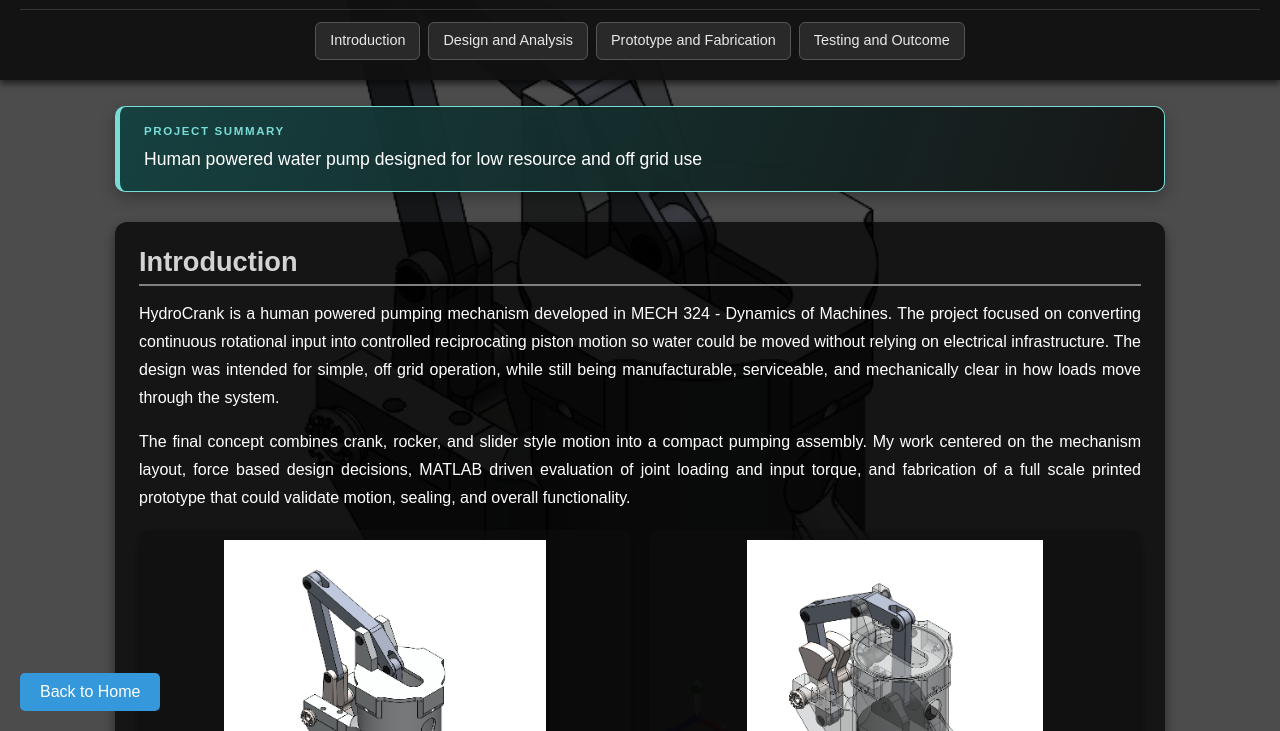
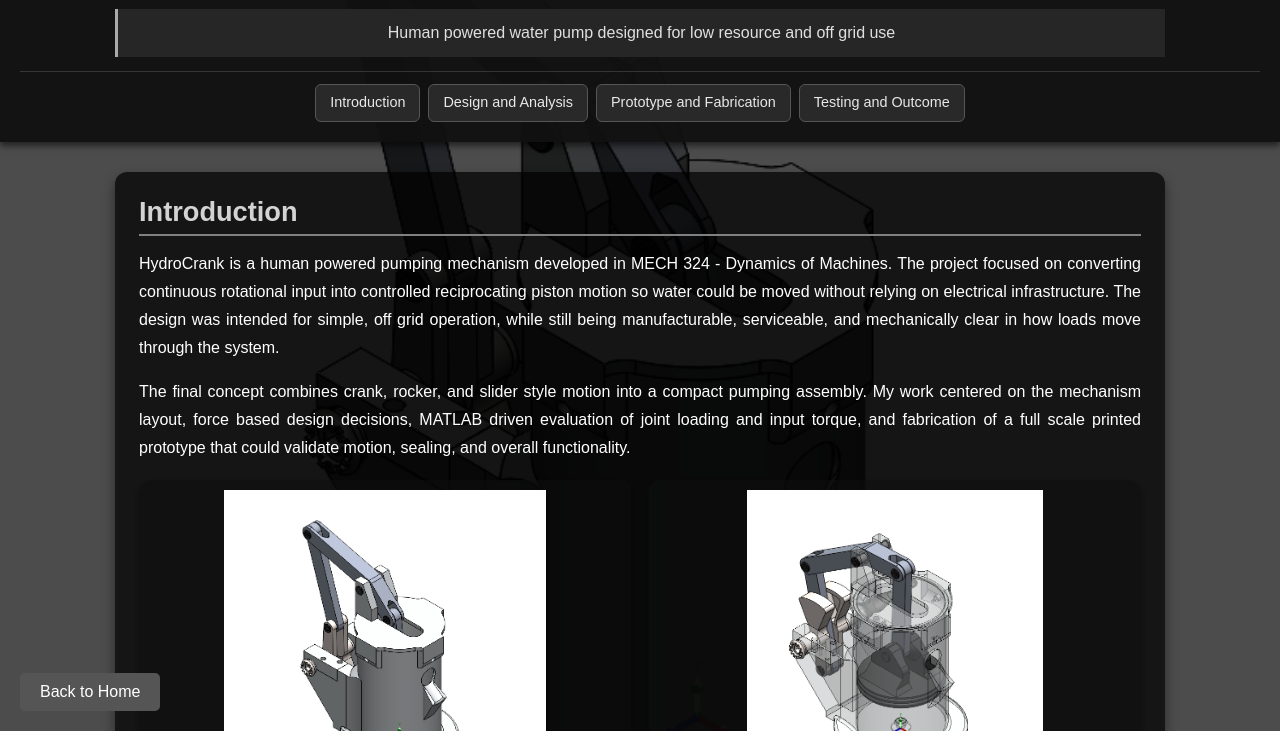
Before and after one commit to natlra/natlra.github.io, a plain HTML site: page Hydrocrank-project-page.html in a window 1280 px wide. Shown: the part 69-800 px from the top of the page. Drawn offline with Linux system fonts and the light colour scheme.

Commit message:
Integrate grayscale descriptions into headers and neutralize home buttons

```diff
--- a/Hydrocrank-project-page.html
+++ b/Hydrocrank-project-page.html
@@ -243,31 +243,30 @@
             transition: background-color .2s, border-color .2s;
         }
         header.project-header .sub-nav a:hover { background: #424242; border-color: #aaa; color: #fff; }
-        .project-summary {
-            box-sizing: border-box; display: block; width: 90%; max-width: 1050px;
-            margin: 26px auto 0; padding: 18px 24px; text-align: left;
-            background: linear-gradient(110deg, rgba(var(--summary-tint),.97), rgba(20,20,20,.96));
-            border: 1px solid var(--summary-accent); border-left: 5px solid var(--summary-accent);
-            border-radius: 10px; box-shadow: 0 6px 16px #0004; font-family: Arial, sans-serif;
+
+        header.project-header .project-summary {
+            display: block; width: 100%; max-width: 1050px; box-sizing: border-box;
+            margin: 0 auto 14px; padding: 12px 18px;
+            background: #262626; border: 0; border-left: 3px solid #aaa;
+            border-radius: 0; box-shadow: none; text-align: center;
         }
-        .project-summary .summary-label {
-            display: block; color: var(--summary-accent); font-size: .72rem;
-            font-weight: bold; letter-spacing: .14em; text-transform: uppercase; margin-bottom: 8px;
+        header.project-header .project-summary p {
+            color: #e0e0e0; margin: 0; font-size: 1rem; line-height: 1.5;
+            font-weight: normal; text-align: center;
         }
-        .project-summary p { color: #fff; margin: 0; font-size: 1.1rem; line-height: 1.6; text-align: left; }
         .back-to-home {
             position: fixed; bottom: 20px; left: 20px; padding: 10px 20px;
-            background-color: #3498db; color: white; border: none; border-radius: 5px;
+            background-color: #555555; color: white; border: none; border-radius: 5px;
             font-family: Arial, sans-serif; font-size: 16px; line-height: normal;
             text-decoration: none; cursor: pointer; transition: background-color .3s ease; z-index: 100;
         }
-        .back-to-home:hover { background-color: #2980b9; }
+        .back-to-home:hover { background-color: #707070; }
         .back-to-home:focus-visible, .sub-nav a:focus-visible { outline: 3px solid white; outline-offset: 3px; }
         body { padding-bottom: 80px; }
         @media (max-width: 700px) {
             header.project-header { padding: 14px 12px; }
             header.project-header .sub-nav a { padding: 7px 10px; font-size: .82rem; }
-            .project-summary { padding: 16px 18px; margin-top: 18px; }
+            header.project-header .project-summary { padding: 10px 12px; margin: 0 auto 12px; }
         }
 
 </style>
@@ -280,6 +279,7 @@
 
     <header class="sticky-header project-header">
 <h1>HydroCrank Project</h1>
+<div class="project-summary" aria-label="Page description"><p>Human powered water pump designed for low resource and off grid use</p></div>
 <nav class="sub-nav" aria-label="Page sections">
             <a href="#introduction">Introduction</a>
             <a href="#analysis">Design and Analysis</a>
@@ -287,10 +287,7 @@
             <a href="#testing">Testing and Outcome</a>
         </nav>
 </header>
-<aside class="project-summary" style="--summary-accent: #78ddd7; --summary-tint: 20,65,64;" aria-label="Page description">
-<span class="summary-label">Project summary</span>
-<p>Human powered water pump designed for low resource and off grid use</p>
-</aside>
+
 
     <div class="content">
 
```
